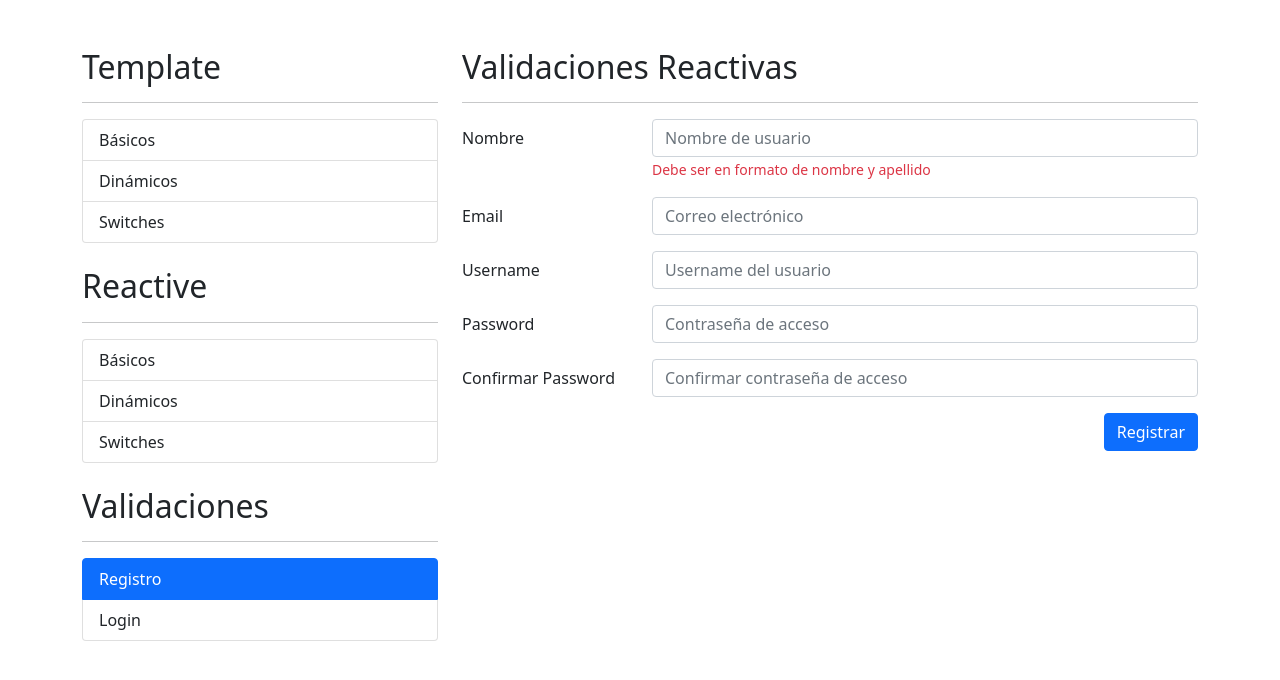
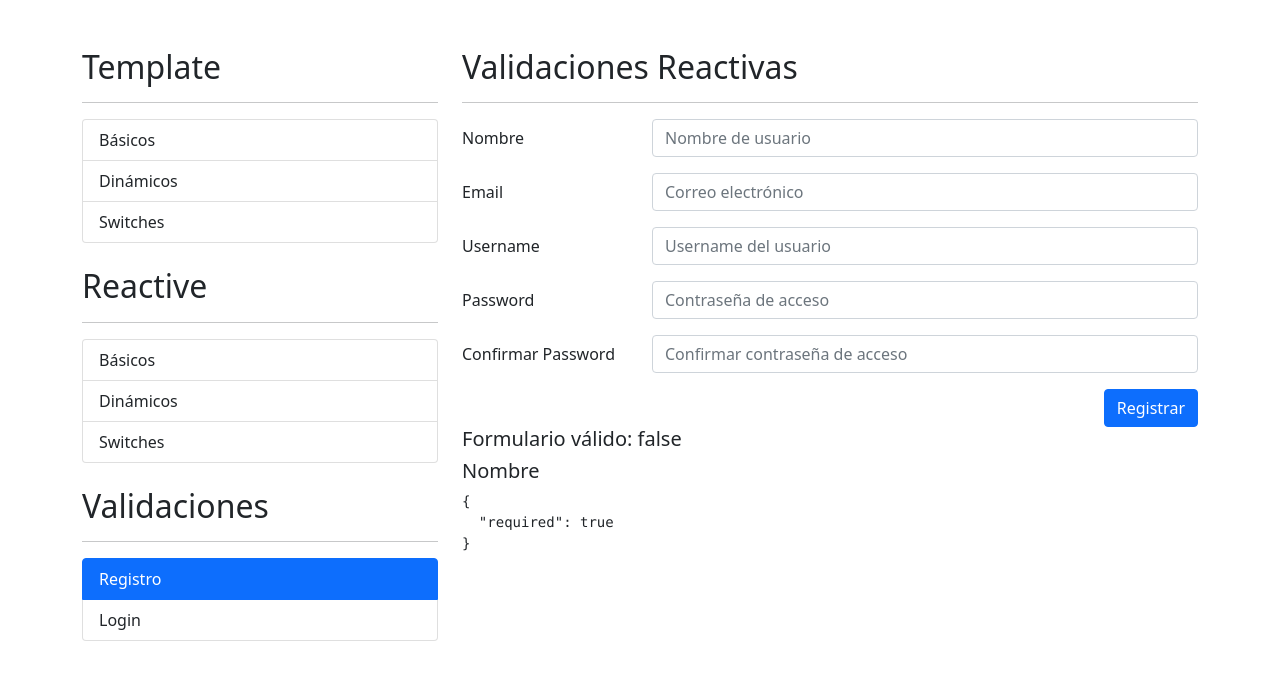
Before and after one commit to alexglzrys/angular-formularios, an Angular app: page /auth/registro in a window 1280 px wide. Shown: the top 680 px of the page. Built offline with nearby package versions, Linux system fonts and the light colour scheme.

Commit message:
validar control de formulario contra una expresión regular

```diff
--- a/src/app/auth/auth.module.ts
+++ b/src/app/auth/auth.module.ts
@@ -4,6 +4,7 @@ import { CommonModule } from '@angular/common';
 import { AuthRoutingModule } from './auth-routing.module';
 import { RegistroComponent } from './pages/registro/registro.component';
 import { LoginComponent } from './pages/login/login.component';
+import { ReactiveFormsModule } from '@angular/forms';
 
 
 @NgModule({
@@ -13,7 +14,8 @@ import { LoginComponent } from './pages/login/login.component';
   ],
   imports: [
     CommonModule,
-    AuthRoutingModule
+    AuthRoutingModule,
+    ReactiveFormsModule,
   ]
 })
 export class AuthModule { }
--- a/src/app/auth/pages/registro/registro.component.html
+++ b/src/app/auth/pages/registro/registro.component.html
@@ -3,13 +3,13 @@
 
 <div class="row">
   <div class="col">
-    <form autocomplete="off">
+    <form (ngSubmit)="registrar()" [formGroup]="miFormulario" autocomplete="off">
       <!-- Nombre -->
       <div class="row mb-3">
         <label for="" class="col-sm-3 col-form-label">Nombre</label>
         <div class="col-sm-9">
-          <input type="text" class="form-control" placeholder="Nombre de usuario">
-          <span class="form-text text-danger">Debe ser en formato de nombre y apellido</span>
+          <input type="text" class="form-control" formControlName="nombre" placeholder="Nombre de usuario">
+          <span class="form-text text-danger" *ngIf="campoEsInvalido('nombre')">Debe ser en formato de nombre y apellido</span>
         </div>
       </div>
 
@@ -53,3 +53,7 @@
     </form>
   </div>
 </div>
+
+<h5>Formulario válido: {{ miFormulario.valid }}</h5>
+<h5>Nombre</h5>
+<pre>{{ miFormulario.controls.nombre.errors | json }}</pre>
--- a/src/app/auth/pages/registro/registro.component.ts
+++ b/src/app/auth/pages/registro/registro.component.ts
@@ -1,4 +1,5 @@
 import { Component, OnInit } from '@angular/core';
+import { FormBuilder, FormGroup, Validators } from '@angular/forms';
 
 @Component({
   selector: 'app-registro',
@@ -7,9 +8,31 @@ import { Component, OnInit } from '@angular/core';
 })
 export class RegistroComponent implements OnInit {
 
-  constructor() { }
+  // Expresión regular a validar
+  nombreApellidoPattern: string = '([a-zA-Z]+) ([a-zA-Z]+)';
+
+  miFormulario: FormGroup = this.fb.group({
+    // Validar campo contra validaciones de angular y contra expresiones regulares
+    nombre: ['', [Validators.required, Validators.pattern(this.nombreApellidoPattern)]]
+  });
+
+  constructor(private fb: FormBuilder) { }
 
   ngOnInit(): void {
   }
 
+  campoEsInvalido(nombreCampo: string): boolean | undefined {
+    // En formularios reactivos podemos acceder facilmente a la instancia de un control mediante el método get()
+    return this.miFormulario.get(nombreCampo)?.invalid && this.miFormulario.get(nombreCampo)?.touched;
+  }
+
+  registrar() {
+    if (this.miFormulario.invalid) {
+      this.miFormulario.markAllAsTouched()
+      return;
+    }
+
+    console.log(this.miFormulario.value)
+  }
+
 }
```
